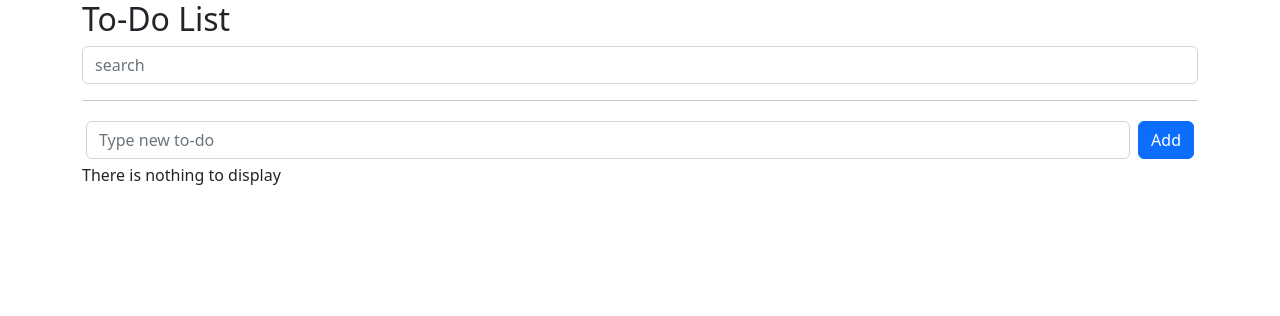
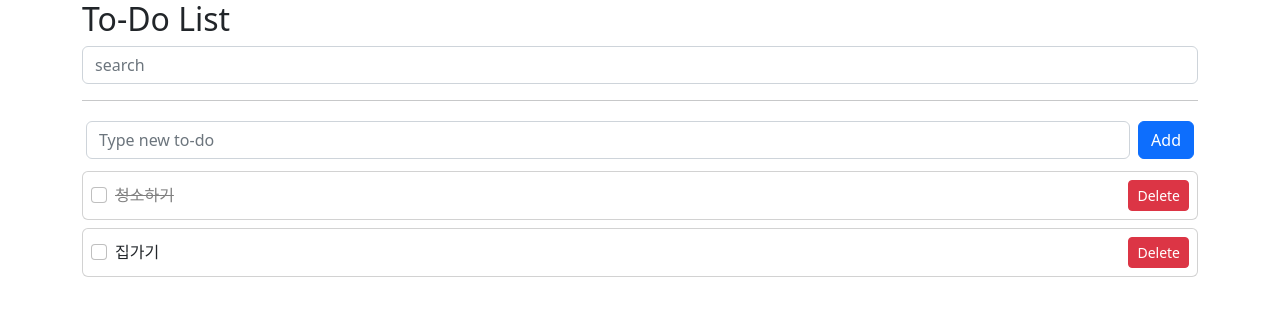
Before and after one commit to jbb4223/vue-Prac, a Vue app: page / in a window 1280 px wide. Shown: the top 316 px of the page. Built offline with nearby package versions, Linux system fonts and the light colour scheme.

Commit message:
Todo 더미데이터 추가

```diff
--- a/src/App.vue
+++ b/src/App.vue
@@ -33,7 +33,18 @@
     setup() {
       const toggle = ref(false);
 
-      const todos = ref([]);
+      const todos = ref([
+        {
+          id: 1,
+          subject: '청소하기',
+          completed: true,
+        },
+        {
+          id: 2,
+          subject: '집가기',
+          completed: false,
+        },
+      ]);
 
       const addTodo = (todo) => {
         todos.value.push(todo);
```
